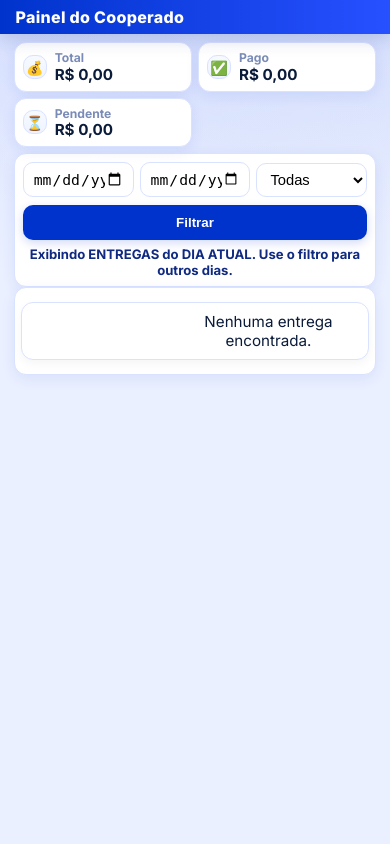
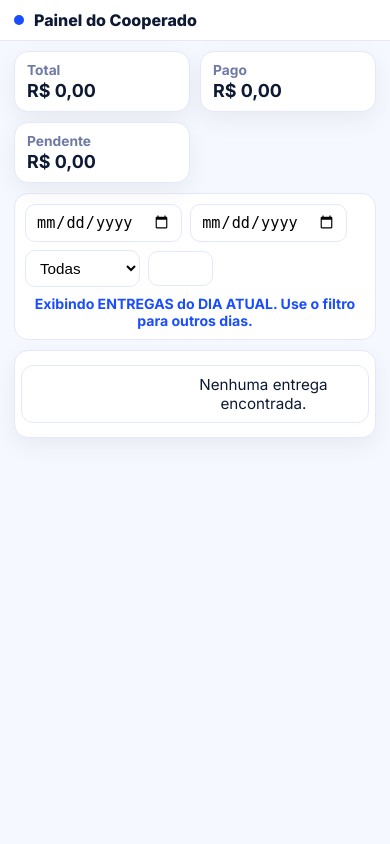
Before and after one commit to Coopex-entregas/asdfghjkl, a Flask app: template templates/painel_cooperado.html in a window 390 px wide. Run offline with Flask 3, Linux system fonts and the light colour scheme; the template is opened without the code that fills it, so the values that code supplies are empty.

Commit message:
Update painel_cooperado.html

```diff
--- a/templates/painel_cooperado.html
+++ b/templates/painel_cooperado.html
@@ -6,225 +6,108 @@
   <title>Painel do Cooperado</title>
   <link href="https://fonts.googleapis.com/css2?family=Inter:wght@400;600;700;800&display=swap" rel="stylesheet">
   <style>
+    /* ============================
+       TEMA ENXUTO (claro/escuro)
+       ============================ */
     :root{
-      --royal:#0033cc;
-      --royal-2:#2750ff;
-      --ink:#0b1b3a;
-      --muted:#7a8bb7;
-      --bg:#eaf0ff;
-      --card:#ffffff;
-      --line:#d9e2ff; /* linha mais fina / clara */
-      --good:#12b886;
-      --bad:#e03131;
-      --r:14px;
-      --shadow:0 8px 24px rgba(0,51,204,.06);
-      --shadow-sm:0 4px 14px rgba(0,51,204,.08);
+      --bg:#f6f8ff; --card:#fff; --ink:#0e1a33; --muted:#6e7aa5; --line:#e3e8ff;
+      --pri:#1a4dff; --good:#12b886; --bad:#e03131; --r:14px;
+      --shadow:0 8px 24px rgba(0,0,0,.06);
+    }
+    @media (prefers-color-scheme: dark){
+      :root{ --bg:#0d1222; --card:#121937; --ink:#e9edff; --muted:#9aa6ff; --line:#263066; --shadow:0 8px 24px rgba(0,0,0,.35) }
+      thead th{background:#1b2a66}
+      tbody tr{border-color:#263066}
+      .chip.pgto-pendente{background:#2a1420; color:#ffb3b3; border:1px solid #5b2b38}
+      .chip.pgto-pago,.chip.entregue{background:#0f2b23; color:#a9f0d9; border:1px solid #1f6b54}
     }
 
     *{box-sizing:border-box}
     html,body{height:100%}
-    body{
-      margin:0;
-      font-family:Inter, system-ui, -apple-system, Segoe UI, Roboto, Arial, sans-serif;
-      color:var(--ink);
-      background:
-        radial-gradient(1200px 600px at 10% -10%, rgba(39,80,255,.10), transparent 60%),
-        radial-gradient(1200px 600px at 110% -10%, rgba(0,51,204,.08), transparent 60%),
-        var(--bg);
-    }
+    body{margin:0; font-family:Inter,system-ui,-apple-system,Segoe UI,Roboto,Arial,sans-serif; color:var(--ink); background:var(--bg)}
 
-    header{
-      position:sticky; top:0; z-index:50;
-      background:linear-gradient(90deg, var(--royal) 0%, var(--royal-2) 100%);
-      color:#fff; padding:.5rem 4vw; font-weight:800; letter-spacing:.3px;
-      box-shadow:0 6px 18px rgba(0,40,130,.16);
-    }
-    header .sub{font-weight:600; font-size:.9rem; opacity:.9}
+    /* ============================
+       TOPO COMPACTO
+       ============================ */
+    header{position:sticky;top:0;z-index:10;background:var(--card);border-bottom:1px solid var(--line);padding:10px 14px;display:flex;gap:10px;align-items:center;justify-content:space-between}
+    .brand{display:flex;gap:10px;align-items:center;font-weight:800}
+    .brand .dot{width:10px;height:10px;border-radius:50%;background:var(--pri)}
+    .who{font-weight:600;color:var(--muted);font-size:.92rem}
 
-    .wrap{max-width:1100px; margin:10px auto 16px; padding:0 4vw}
+    .wrap{max-width:1024px;margin:10px auto 18px;padding:0 14px}
 
-    /* ==== CARDS DE ESTATÍSTICA (compactos) ==== */
-    .stats{display:grid; grid-template-columns:repeat(3, minmax(150px, 1fr)); gap:10px; margin:6px 0 10px}
-    .stat{
-      background:var(--card); border-radius:var(--r); padding:10px; box-shadow:var(--shadow-sm);
-      display:flex; align-items:center; gap:10px; border:1px solid var(--line)
-    }
-    .stat .icon{width:28px; height:28px; border-radius:10px; display:grid; place-items:center; background:linear-gradient(180deg,#f7faff,#eef3ff); border:1px solid var(--line); font-size:16px}
-    .stat h4{margin:0; font-weight:700; font-size:.82rem; color:var(--muted); line-height:1.1}
-    .stat strong{display:block; font-size:1.04rem; margin-top:2px; line-height:1.05}
+    /* ============================
+       CARDS (minimais)
+       ============================ */
+    .stats{display:grid;grid-template-columns:repeat(3, minmax(160px,1fr));gap:10px}
+    .stat{background:var(--card);border:1px solid var(--line);border-radius:var(--r);box-shadow:var(--shadow);padding:10px 12px}
+    .stat h4{margin:0;color:var(--muted);font-size:.86rem;font-weight:700}
+    .stat strong{display:block;margin-top:2px;font-size:1.12rem}
 
-    /* ==== FILTROS lado a lado, borda fina; botão abaixo no mobile ==== */
-    .filters{
-      background:var(--card); border:1px solid var(--line); border-radius:var(--r);
-      padding:8px; box-shadow:var(--shadow-sm);
-    }
-    .filters form{
-      display:grid;
-      grid-template-columns: repeat(3, minmax(0,1fr));
-      gap:8px;
-      align-items:center;
-    }
-    .filters input[type=date], .filters select{
-      border:1px solid var(--line);
-      border-radius:10px;
-      padding:7px 9px;
-      font-size:.93rem;
-      background:#fff;
-      width:100%;
-      min-width:0;
-    }
-    .filters .btn{
-      background:var(--royal); color:#fff; border:none; font-weight:800; cursor:pointer;
-      padding:9px 10px; border-radius:10px; box-shadow:0 3px 10px rgba(0,51,204,.18);
-      /* no desktop, fica ao lado; no mobile, vai para baixo ocupando 100% */
-    }
-    .scope{margin:6px 0 0; text-align:center; color:#0f2a80; font-weight:700; font-size:.86rem}
+    /* ============================
+       FILTROS (uma linha)
+       ============================ */
+    .filters{margin:10px 0;background:var(--card);border:1px solid var(--line);border-radius:var(--r);padding:10px;display:grid;gap:8px}
+    .filters form{display:flex;flex-wrap:wrap;gap:8px;align-items:center}
+    .filters input[type=date],.filters select,.filters button{border:1px solid var(--line);background:#fff;border-radius:10px;padding:8px 10px;font-size:.95rem}
+    @media (prefers-color-scheme: dark){ .filters input[type=date],.filters select,.filters button{background:#0e1430;color:var(--ink)} }
+    .btn{background:var(--pri);color:#fff;border:none;font-weight:800;cursor:pointer}
+    .scope{font-weight:700;color:var(--pri);font-size:.88rem;text-align:center}
 
-    /* ==== TABELA ==== */
-    .card-table{background:var(--card); border:1px solid var(--line); border-radius:var(--r); box-shadow:var(--shadow); overflow:hidden;}
-    table{width:100%; border-collapse:collapse}
-    thead th{background:#0f2a80; color:#fff; text-align:center; padding:9px 6px; font-size:.88rem}
-    tbody td{padding:9px 8px; text-align:center; border-bottom:1px solid var(--line); font-size:.95rem}
+    /* ============================
+       TABELA (mesmo visual base)
+       ============================ */
+    .card-table{background:var(--card);border:1px solid var(--line);border-radius:var(--r);box-shadow:var(--shadow);overflow:hidden}
+    table{width:100%;border-collapse:collapse}
+    thead th{background:#0f2a80;color:#fff;text-align:center;padding:10px 6px;font-size:.88rem}
+    tbody td{padding:10px 8px;text-align:center;border-bottom:1px solid var(--line);font-size:.95rem}
 
-    .chip{display:inline-block; padding:6px 10px; border-radius:999px; font-weight:800; font-size:.82rem; cursor:pointer; user-select:none}
-    .chip.pgto-pago{background:#e9fbf5; color:var(--good); border:1px solid #b3f0dc}
-    .chip.pgto-pendente{background:#fff2f2; color:var(--bad); border:1px solid #ffd6d6}
-    .chip.entregue{background:#e9fbf5; color:var(--good); border:1px solid #b3f0dc}
+    .chip{display:inline-block;padding:6px 10px;border-radius:999px;font-weight:800;font-size:.82rem;cursor:pointer;user-select:none}
+    .chip.pgto-pago{background:#e9fbf5;color:var(--good);border:1px solid #b3f0dc}
+    .chip.pgto-pendente{background:#fff2f2;color:var(--bad);border:1px solid #ffd6d6}
+    .chip.entregue{background:#e9fbf5;color:var(--good);border:1px solid #b3f0dc}
 
-    .row-details{display:none; background:#f8faff}
+    .row-details{display:none;background:rgba(0,0,0,.02)}
     .row-open + .row-details{display:table-row}
 
-    .cliente-btn{all:unset; color:var(--royal); font-weight:800; cursor:pointer}
+    .cliente-btn{all:unset;color:#1a4dff;font-weight:800;cursor:pointer}
 
-    /* ====== CAMPO "RECEBIDO POR" ====== */
-    .recebido-inline{
-      display:none;
-      margin-top:8px;
-      gap:8px;
-      justify-content:center;
-      width:100%;
-    }
-    .recebido-inline input{
-      border:1px solid var(--line);
-      border-radius:10px;
-      padding:12px 14px;
-      flex:1;
-      max-width:900px;
-      font-size:1rem;
-    }
-    .recebido-inline button{
-      background:var(--royal);
-      color:#fff;
-      border:none;
-      border-radius:10px;
-      padding:12px 16px;
-      font-weight:800;
-      cursor:pointer;
-      white-space:nowrap;
-    }
+    .recebido-inline{display:none;margin-top:8px;gap:8px;justify-content:center;width:100%}
+    .recebido-inline input{border:1px solid var(--line);border-radius:10px;padding:10px 12px;flex:1;max-width:800px;font-size:1rem}
+    .recebido-inline button{background:var(--pri);color:#fff;border:none;border-radius:10px;padding:10px 14px;font-weight:800;cursor:pointer}
 
-    /* ====== MOBILE ====== */
+    /* ============================
+       MOBILE (cards em lista)
+       ============================ */
     @media (max-width:760px){
-      header{padding:.45rem 4vw}
-      .wrap{margin:8px auto 12px; padding:0 3.5vw}
-
-      /* Cards ainda menores (cabem junto no 1º viewport) */
-      .stats{grid-template-columns:1fr 1fr; gap:6px; margin:4px 0 6px}
-      .stat{padding:8px; gap:8px; border-radius:12px}
-      .stat .icon{width:24px; height:24px; font-size:14px}
-      .stat h4{font-size:.78rem}
-      .stat strong{font-size:.98rem}
-
-      /* Filtros LADO A LADO, bordas finas; botão embaixo ocupando 100% */
-      .filters{padding:8px; border-radius:12px}
-      .filters form{
-        grid-template-columns: repeat(3, 1fr);
-        gap:6px;
-      }
-      .filters input[type=date], .filters select{
-        padding:7px 9px; font-size:.92rem; border-radius:10px; border-width:1px;
-      }
-      .filters .btn{
-        grid-column: 1 / -1;   /* botão vai pra LINHA de baixo */
-        width:100%;
-        margin-top:2px;
-        padding:10px 12px;
-      }
-      .scope{font-size:.82rem}
-
-      /* Cards de entrega (estilo lista) */
+      .stats{grid-template-columns:1fr 1fr}
       thead{display:none}
-      table, tbody, tr, td{display:block; width:100%}
-      .card-table{padding:6px; border-radius:12px; box-shadow:var(--shadow-sm)}
-      tbody tr{background:#fff; margin:8px 0; border-radius:12px; box-shadow:0 4px 10px rgba(0,0,0,.04); border:1px solid var(--line)}
-      tbody td{display:grid; grid-template-columns:42% 58%; text-align:left; border:none; padding:9px 10px; font-size:.95rem}
-      tbody td::before{content:attr(data-label); font-weight:800; color:#0f2a80; padding-right:8px; font-size:.88rem}
-      .row-details{display:none}
+      table,tbody,tr,td{display:block;width:100%}
+      .card-table{padding:6px}
+      tbody tr{background:var(--card);margin:8px 0;border-radius:12px;border:1px solid var(--line)}
+      tbody td{display:grid;grid-template-columns:42% 58%;text-align:left;border:none;padding:9px 10px}
+      tbody td::before{content:attr(data-label);font-weight:800;color:#0f2a80;padding-right:8px;font-size:.88rem}
       .row-open + .row-details{display:block}
-
-      /* “Recebido por + OK” ocupa a LARGURA TOTAL DA TELA, sem cortar à esquerda */
-      .recebido-inline{
-        /* expande para a largura da viewport */
-        width:100vw;
-        margin-left:calc(50% - 50vw);
-        padding:0 12px 8px;
-        box-sizing:border-box;
-        display:flex;
-        align-items:center;
-      }
-      .recebido-inline input{
-        max-width:none;
-        width:100%;
-        font-size:1rem;
-        padding:12px 14px;
-      }
-      .recebido-inline button{
-        padding:12px 14px;
-        margin-left:8px;
-      }
-    }
-
-    /* Telas bem estreitas (ex.: 360–393px, ~6.1") */
-    @media (max-width:400px){
-      .stat h4{font-size:.76rem}
-      .stat strong{font-size:.95rem}
-      .filters form{gap:6px}
-      tbody td{grid-template-columns:45% 55%}
+      .recebido-inline{padding:0 2px}
+      .recebido-inline input{max-width:none;width:100%}
     }
   </style>
 </head>
 <body>
   <header>
-    Painel do Cooperado
-    <div class="sub">{{ session['user_nome'] }}</div>
+    <div class="brand"><span class="dot"></span> Painel do Cooperado</div>
+    <div class="who">{{ session['user_nome'] }}</div>
   </header>
 
-  <div class="wrap">
-
+  <main class="wrap">
+    <!-- RESUMO -->
     <section class="stats" aria-label="Estatísticas de valores">
-      <div class="stat">
-        <div class="icon">💰</div>
-        <div>
-          <h4>Total</h4>
-          <strong id="tot-geral">R$ {{ '%.2f'|format(total_geral or 0) }}</strong>
-        </div>
-      </div>
-      <div class="stat">
-        <div class="icon">✅</div>
-        <div>
-          <h4>Pago</h4>
-          <strong id="tot-pago">R$ {{ '%.2f'|format(total_pago or 0) }}</strong>
-        </div>
-      </div>
-      <div class="stat">
-        <div class="icon">⏳</div>
-        <div>
-          <h4>Pendente</h4>
-          <strong id="tot-pendente">R$ {{ '%.2f'|format(total_pendente or 0) }}</strong>
-        </div>
-      </div>
+      <div class="stat"><h4>Total</h4><strong id="tot-geral">R$ {{ '%.2f'|format(total_geral or 0) }}</strong></div>
+      <div class="stat"><h4>Pago</h4><strong id="tot-pago">R$ {{ '%.2f'|format(total_pago or 0) }}</strong></div>
+      <div class="stat"><h4>Pendente</h4><strong id="tot-pendente">R$ {{ '%.2f'|format(total_pendente or 0) }}</strong></div>
     </section>
 
+    <!-- FILTROS -->
     <section class="filters" aria-label="Filtros">
       <form id="form-filtros" method="get">
         <input type="date" name="inicio" id="f-inicio" value="{{ request.args.get('inicio','') }}" />
@@ -234,60 +117,35 @@
           <option value="pago"     {{ 'selected' if (status_pgto or '')=='pago' }}>Pagas</option>
           <option value="pendente" {{ 'selected' if (status_pgto or '')=='pendente' }}>Pendentes</option>
         </select>
-
         <input type="hidden" name="todas_datas" id="todas_datas" value="{{ request.args.get('todas_datas','') }}" />
-
-        <!-- Botão vai para baixo no mobile (grid-column: 1 / -1) -->
         <button class="btn" type="submit">Filtrar</button>
       </form>
-
       <div id="escopo" class="scope"></div>
     </section>
 
+    <!-- ENTREGAS (mantido o mesmo HTML/IDs/classes para total compatibilidade) -->
     <section class="card-table" aria-label="Minhas entregas">
       <table id="tabela-entregas">
         <thead>
           <tr>
-            <th>Cliente</th>
-            <th>Forma Pgto</th>
-            <th>Valor</th>
-            <th>Data</th>
-            <th>Hora Pedido</th>
-            <th>Hora Entrega</th>
-            <th>Pagamento</th>
-            <th>Entrega</th>
+            <th>Cliente</th><th>Forma Pgto</th><th>Valor</th><th>Data</th><th>Hora Pedido</th><th>Hora Entrega</th><th>Pagamento</th><th>Entrega</th>
           </tr>
         </thead>
         <tbody>
           {% for e in entregas %}
           <tr id="row-{{ e.id }}">
-            <td data-label="Cliente">
-              <button class="cliente-btn" type="button" onclick="toggleRow({{ e.id }})">{{ e.cliente }}</button>
-            </td>
+            <td data-label="Cliente"><button class="cliente-btn" type="button" onclick="toggleRow({{ e.id }})">{{ e.cliente }}</button></td>
             <td data-label="Forma Pgto">{{ e.pagamento or '-' }}</td>
             <td data-label="Valor" data-valor="{{ '%.2f'|format(e.valor) }}">R$ {{ '%.2f'|format(e.valor) | replace('.', ',') }}</td>
             <td data-label="Data">{{ to_brasilia(e.data_envio).strftime('%d/%m') if e.data_envio else '-' }}</td>
             <td data-label="Hora Pedido">{{ to_brasilia(e.data_envio).strftime('%H:%M') if e.data_envio else '-' }}</td>
             <td data-label="Hora Entrega">{{ to_brasilia(e.data_atribuida).strftime('%H:%M') if e.data_atribuida else '-' }}</td>
             <td data-label="Pagamento">
-              <span
-                class="chip {{ 'pgto-pago' if e.status_pagamento and e.status_pagamento|lower=='pago' else 'pgto-pendente' }}"
-                data-id="{{ e.id }}"
-                data-status="{{ (e.status_pagamento or 'pendente')|lower }}"
-                onclick="togglePagamento(event,this)"
-                role="button" aria-pressed="{{ 'true' if (e.status_pagamento or '').lower()=='pago' else 'false' }}"
-              >{{ (e.status_pagamento|capitalize) if e.status_pagamento else 'Pendente' }}</span>
+              <span class="chip {{ 'pgto-pago' if e.status_pagamento and e.status_pagamento|lower=='pago' else 'pgto-pendente' }}" data-id="{{ e.id }}" data-status="{{ (e.status_pagamento or 'pendente')|lower }}" onclick="togglePagamento(event,this)" role="button" aria-pressed="{{ 'true' if (e.status_pagamento or '').lower()=='pago' else 'false' }}">{{ (e.status_pagamento|capitalize) if e.status_pagamento else 'Pendente' }}</span>
             </td>
             <td data-label="Entrega">
               {% set entregue = (e.status in ['recebido','entregue']) %}
-              <span
-                class="chip {{ 'entregue' if entregue else 'pgto-pendente' }}"
-                data-id="{{ e.id }}"
-                data-entregue="{{ '1' if entregue else '0' }}"
-                onclick="handleEntregaClick(this)"
-              >{{ 'Entregue' if entregue else 'Pendente' }}</span>
-
-              <!-- Bloco que ocupa 100vw no mobile -->
+              <span class="chip {{ 'entregue' if entregue else 'pgto-pendente' }}" data-id="{{ e.id }}" data-entregue="{{ '1' if entregue else '0' }}" onclick="handleEntregaClick(this)">{{ 'Entregue' if entregue else 'Pendente' }}</span>
               <div class="recebido-inline" id="rcb-{{ e.id }}">
                 <input type="text" placeholder="Recebido por" id="rcb-input-{{ e.id }}" maxlength="60" inputmode="text" autocomplete="name">
                 <button type="button" onclick="confirmarRecebido({{ e.id }})">OK</button>
@@ -295,7 +153,7 @@
             </td>
           </tr>
           <tr class="row-details" id="details-{{ e.id }}">
-            <td colspan="8" style="text-align:left;padding:10px 14px">
+            <td colspan="8" style="text-align:left;padding:10px 12px">
               <div><strong>Cliente:</strong> {{ e.cliente }}</div>
               <div><strong>Bairro:</strong> {{ e.bairro or '-' }}</div>
               <div><strong>Forma de Pagamento:</strong> {{ e.pagamento or '-' }}</div>
@@ -311,9 +169,12 @@
         </tbody>
       </table>
     </section>
-  </div>
+  </main>
 
   <script>
+    // ============================
+    // JS ENXUTO (mesma lógica)
+    // ============================
     let lastScrollY = window.scrollY;
     const preserveScroll = () => requestAnimationFrame(()=>window.scrollTo({top:lastScrollY, behavior:'instant'}));
 
@@ -334,7 +195,7 @@
         const v=parseFloat(vtd.dataset.valor||'0')||0;
         total+=v;
         const chip=r.querySelector('td[data-label="Pagamento"] .chip');
-        if(chip&&(chip.dataset.status||'').toLowerCase()==='pago'){pago+=v;}
+        if(chip && (chip.dataset.status||'').toLowerCase()==='pago') pago+=v;
       });
       const pendente=Math.max(0,total-pago);
       const fmt=(n)=>'R$ '+n.toFixed(2).replace('.',',');
@@ -348,113 +209,68 @@
       const any=tbody.querySelector('tr[id^="row-"]');
       let msg=tbody.querySelector('.no-rows');
       if(!any){
-        if(!msg){
-          msg=document.createElement('tr');
-          msg.className='no-rows';
-          msg.innerHTML='<td colspan="8" style="text-align:center">Nenhuma entrega encontrada.</td>';
-          tbody.appendChild(msg);
-        }
-      }else if(msg){msg.remove();}
+        if(!msg){ msg=document.createElement('tr'); msg.className='no-rows'; msg.innerHTML='<td colspan="8" style="text-align:center">Nenhuma entrega encontrada.</td>'; tbody.appendChild(msg); }
+      }else if(msg){ msg.remove(); }
     }
 
-    /* 🔧 Pendente mostra todas automaticamente */
     const form=document.getElementById('form-filtros');
-    form.addEventListener('submit',(ev)=>{
+    form.addEventListener('submit',()=>{
       const status=document.getElementById('status_pgto').value;
       const hidden=document.getElementById('todas_datas');
-      if(status==='pendente'){hidden.value='1';} else {hidden.value='';}
+      hidden.value = (status==='pendente') ? '1' : '';
     });
 
     function updateScope(){
-      const status=(new URL(location.href)).searchParams.get('status_pgto')||document.getElementById('status_pgto').value||'todas';
-      const el=document.getElementById('escopo');
-      if(status==='pendente'){
-        el.textContent='Exibindo TODAS as entregas PENDENTES.';
-      }else{
-        el.textContent='Exibindo ENTREGAS do DIA ATUAL. Use o filtro para outros dias.';
-      }
+      const url=new URL(location.href);
+      const status=url.searchParams.get('status_pgto')||document.getElementById('status_pgto').value||'todas';
+      document.getElementById('escopo').textContent = (status==='pendente') ? 'Exibindo TODAS as entregas PENDENTES.' : 'Exibindo ENTREGAS do DIA ATUAL. Use o filtro para outros dias.';
     }
 
     async function togglePagamento(evt,el){
-      evt.preventDefault();
-      lastScrollY=window.scrollY;
-      const id=el.dataset.id;
-      const filtroAtual=(document.getElementById('status_pgto').value||'todas').toLowerCase();
+      evt.preventDefault(); lastScrollY=window.scrollY;
+      const id=el.dataset.id; const filtro=(document.getElementById('status_pgto').value||'todas').toLowerCase();
       try{
         const resp=await fetch(`{{ url_for('toggle_pagamento', id=0) }}`.replace('0',id),{method:'POST',headers:{'Content-Type':'application/json'},body:JSON.stringify({})});
-        let data=null;try{data=await resp.json();}catch{}
+        let data=null; try{data=await resp.json();}catch{}
         if(!resp.ok){alert((data&&data.error)||'Falha ao alterar pagamento.');return;}
         const novo=(data.status_pagamento||'pendente').toLowerCase();
-        el.dataset.status=novo;
-        el.textContent=(novo==='pago')?'Pago':'Pendente';
-        el.classList.toggle('pgto-pago',novo==='pago');
-        el.classList.toggle('pgto-pendente',novo!=='pago');
+        el.dataset.status=novo; el.textContent=(novo==='pago')?'Pago':'Pendente';
+        el.classList.toggle('pgto-pago',novo==='pago'); el.classList.toggle('pgto-pendente',novo!=='pago');
         el.setAttribute('aria-pressed',String(novo==='pago'));
-        if((filtroAtual==='pago'&&novo!=='pago')||(filtroAtual==='pendente'&&novo==='pago')){
-          el.closest('tr').remove();
-        }
+        if((filtro==='pago'&&novo!=='pago')||(filtro==='pendente'&&novo==='pago')) el.closest('tr').remove();
         recalcTotals(); ensureEmpty();
       }catch(err){alert('Erro: '+err.message);}
       setTimeout(preserveScroll,60);
     }
 
     function handleEntregaClick(el){
-      const id=el.dataset.id;
-      const entregue=el.dataset.entregue==='1';
-      const bloco=document.getElementById('rcb-'+id);
-      if(!entregue){bloco.style.display='flex';} else {
-        if(confirm('Marcar como PENDENTE novamente?')){
-          confirmarRecebido(id,true);
-        }
-      }
+      const id=el.dataset.id; const entregue=el.dataset.entregue==='1'; const bloco=document.getElementById('rcb-'+id);
+      if(!entregue){ bloco.style.display='flex'; }
+      else if(confirm('Marcar como PENDENTE novamente?')){ confirmarRecebido(id,true); }
     }
 
     async function confirmarRecebido(id,desfazer=false){
       lastScrollY=window.scrollY;
-
       if(desfazer){
-        const fd = new FormData();
-        fd.append('status','pendente');
-        fd.append('recebido_por','');
-
+        const fd = new FormData(); fd.append('status','pendente'); fd.append('recebido_por','');
         try{
-          const resp = await fetch(`{{ url_for('editar_entrega', id=0) }}`.replace('0',id),{
-            method:'POST', body: fd
-          });
-          if(!resp.ok){alert('Falha ao desfazer recebido.'); return;}
+          const resp = await fetch(`{{ url_for('editar_entrega', id=0) }}`.replace('0',id),{method:'POST',body: fd});
+          if(!resp.ok){alert('Falha ao desfazer recebido.');return;}
           const chip=document.querySelector(`.chip[data-id="${id}"][data-entregue]`);
-          if(chip){
-            chip.dataset.entregue='0';
-            chip.textContent='Pendente';
-            chip.classList.remove('entregue');
-            chip.classList.add('pgto-pendente');
-          }
-        }catch(err){alert('Erro: '+err.message);}
-        setTimeout(preserveScroll,60);
-        return;
+          if(chip){ chip.dataset.entregue='0'; chip.textContent='Pendente'; chip.classList.remove('entregue'); chip.classList.add('pgto-pendente'); }
+        }catch(err){ alert('Erro: '+err.message); }
+        setTimeout(preserveScroll,60); return;
       }
-
       const nome = document.getElementById('rcb-input-'+id).value.trim();
       if(!nome){alert('Informe o nome de quem recebeu.');return;}
-
       try{
-        const resp=await fetch(`{{ url_for('cooperado_marcar_entregue', id=0) }}`.replace('0',id),{
-          method:'POST', headers:{'Content-Type':'application/json'},
-          body:JSON.stringify({recebido_por:nome})
-        });
-        let data=null;try{data=await resp.json();}catch{}
-        if(!resp.ok || (data && data.ok===false)){
-          alert((data&&data.error)||'Falha ao atualizar entrega.');return;
-        }
+        const resp=await fetch(`{{ url_for('cooperado_marcar_entregue', id=0) }}`.replace('0',id),{method:'POST',headers:{'Content-Type':'application/json'},body:JSON.stringify({recebido_por:nome})});
+        let data=null; try{data=await resp.json();}catch{}
+        if(!resp.ok || (data && data.ok===false)){ alert((data&&data.error)||'Falha ao atualizar entrega.'); return; }
         const chip=document.querySelector(`.chip[data-id="${id}"][data-entregue]`);
-        if(chip){
-          chip.dataset.entregue='1';
-          chip.textContent='Entregue';
-          chip.classList.add('entregue');
-          chip.classList.remove('pgto-pendente');
-        }
+        if(chip){ chip.dataset.entregue='1'; chip.textContent='Entregue'; chip.classList.add('entregue'); chip.classList.remove('pgto-pendente'); }
         document.getElementById('rcb-'+id).style.display='none';
-      }catch(err){alert('Erro: '+err.message);}
+      }catch(err){ alert('Erro: '+err.message); }
       setTimeout(preserveScroll,60);
     }
 
```
